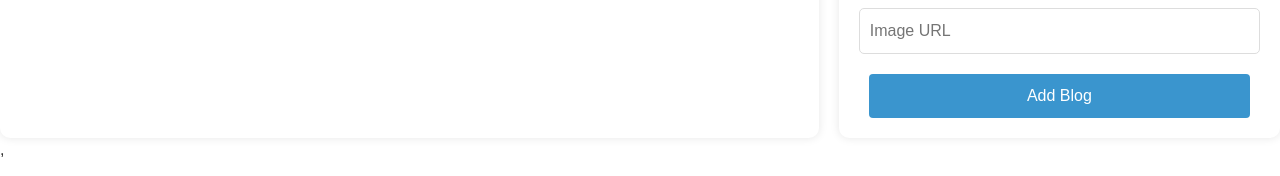
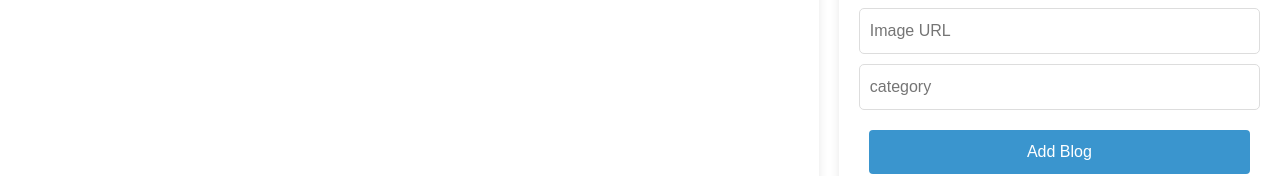
Before and after one commit to prathameshkhandare/Connectcounsellor, a React (Vite) app in the folder Client/: page /admin/blogs in a window 1280 px wide. Shown: the part 350-526 px from the top of the page. Built offline with nearby package versions, Linux system fonts and the light colour scheme; no server answers.

Commit message:
random changes

```diff
--- a/Client/src/Components/AdminPanel/BlogManagement.jsx
+++ b/Client/src/Components/AdminPanel/BlogManagement.jsx
@@ -5,7 +5,7 @@ import './AdminPanel.css';
 
 const BlogManagement = () => {
   const [blogs, setBlogs] = useState([]);
-  const [newBlog, setNewBlog] = useState({ title: '', content: '', author: '', image: '' });
+  const [newBlog, setNewBlog] = useState({ title: '', content: '', author: '', image: '', category: '' });
   const [message, setMessage] = useState('');
   const [showMessage, setShowMessage] = useState(false);
   const navigate = useNavigate();
@@ -34,7 +34,7 @@ const BlogManagement = () => {
         }
       });
       setBlogs([...blogs, response.data]);
-      setNewBlog({ title: '', content: '', author: '', image: '' });
+      setNewBlog({ title: '', content: '', author: '', image: '' ,category :''});
     } catch (error) {
       console.error('Error adding blog:', error);
     }
@@ -109,6 +109,10 @@ const BlogManagement = () => {
           value={newBlog.image}
           onChange={(e) => setNewBlog({ ...newBlog, image: e.target.value })}
         />
+        <input type="text"
+        placeholder='category'
+        value={newBlog.category}
+        onChange = {(e)=> setNewBlog({...newBlog,category:e.target.value})}/>
         <button className="admin-panel-button" onClick={addBlog}>Add Blog</button>
       </div>
     </div>
```
